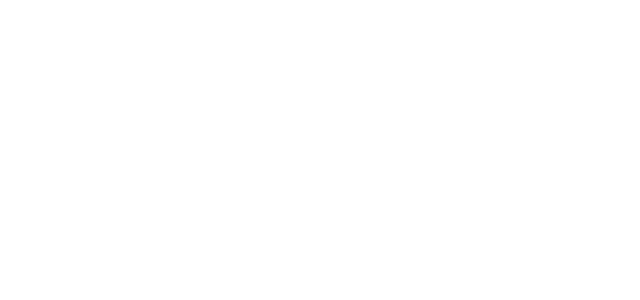
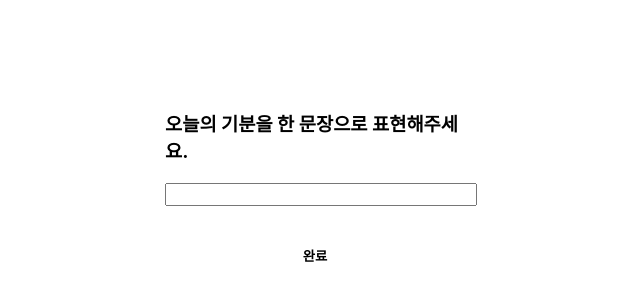
Before and after one commit to moonkey48/ExForAWhile, a React (Create React App) app: page /test in a window 1280 px wide. Before the commit this address had no page. Shown: the part 208-508 px from the top of the page, without its empty margins (325-965 px from the left). Built offline with nearby package versions, Linux system fonts and the light colour scheme.

Commit message:
[feat] add test files to test openai

```diff
--- /dev/null
+++ b/src/api/fetchMood.ts
@@ -0,0 +1,19 @@
+import { Configuration, OpenAIApi } from "openai";
+
+const configuration = new Configuration({
+  apiKey: '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',
+});
+const openai = new OpenAIApi(configuration);
+
+export const fetchMood = async(text: string) => {
+    return await openai.createCompletion({
+        model: "text-davinci-003",
+        prompt: `The CSS code for a color like a ${text}:\n\nbackground-color: #`,
+        temperature: 0,
+        max_tokens: 64,
+        top_p: 1.0,
+        frequency_penalty: 0.0,
+        presence_penalty: 0.0,
+        stop: [";"],
+      });
+}
--- /dev/null
+++ b/src/api/makeImg.ts
@@ -0,0 +1,14 @@
+import { Configuration, OpenAIApi } from "openai";
+
+const configuration = new Configuration({
+  apiKey: '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',
+});
+const openai = new OpenAIApi(configuration);
+
+export const fetchImage = async(text: string) => {
+    return await openai.createImage({
+        prompt: text,
+        n: 1,
+        size: "1024x1024",
+    });
+}
--- /dev/null
+++ b/src/components/makeImg/makeImg.module.css
@@ -0,0 +1,32 @@
+* {
+    margin: 0;
+    padding: 0;
+}
+
+.container{
+    width: 100vw;
+    height: 100vh;
+    display: flex;
+    align-items: center;
+    justify-content: center;
+    flex-direction: column;
+}
+form{
+    width: 300px;
+}
+input {
+    width: 100%;
+    margin-top: 20px;
+    padding: 2px 4px;
+}
+input:focus{
+    outline: none;
+}
+button{
+    margin-top: 30px;
+    padding:10px;
+    border: none;
+    background-color: white;
+    font-weight: bold;
+    cursor: pointer;
+}
--- /dev/null
+++ b/src/components/makeImg/makeImg.tsx
@@ -0,0 +1,35 @@
+import { ChangeEvent, FormEvent, useState } from 'react';
+import { fetchImage } from '../../api/makeImg';
+import s from './makeImg.module.css'
+
+const MakeImg = () => {
+    const [url, setUrl] = useState<string>('')
+    const [text, setText] = useState<string>('')
+    const getImg = async () => {
+        await fetchImage(text)
+            .then(data=>setUrl(data.data.data[0].url as string))
+            .catch(e=>console.log(e))
+        setText('')
+    }
+    const handleTextChange = (e:ChangeEvent<HTMLInputElement>) => {
+        setText(e.target.value)
+    }
+    const handleSubmit = (e:FormEvent<HTMLElement>) => {
+        e.preventDefault()
+        getImg()
+    }
+    return (
+        <>
+        <div className={s.container} >
+            <form onSubmit={(e)=>handleSubmit(e)}>
+                <h3>만들기 원하는 이미지를 말해주세요.</h3>
+                <input onChange={handleTextChange} type="text"/>
+            </form>
+            <button onClick={()=>getImg()} >완료</button>
+            <img src={url} style={{width:'300px', height:'300px'}} alt="" />
+        </div>
+        </>
+    )
+}
+
+export default MakeImg;
--- /dev/null
+++ b/src/components/test/moodColor.module.css
@@ -0,0 +1,32 @@
+* {
+    margin: 0;
+    padding: 0;
+}
+
+.container{
+    width: 100vw;
+    height: 100vh;
+    display: flex;
+    align-items: center;
+    justify-content: center;
+    flex-direction: column;
+}
+form{
+    width: 300px;
+}
+input {
+    width: 100%;
+    margin-top: 20px;
+    padding: 2px 4px;
+}
+input:focus{
+    outline: none;
+}
+button{
+    margin-top: 30px;
+    padding:10px;
+    border: none;
+    background-color: white;
+    font-weight: bold;
+    cursor: pointer;
+}
--- /dev/null
+++ b/src/components/test/moodColor.tsx
@@ -0,0 +1,28 @@
+import React, { ChangeEvent, useEffect, useState } from 'react';
+import { fetchMood } from '../../api/fetchMood';
+import s from './moodColor.module.css'
+
+const MoodColor = () => {
+    const [mood, setMood] = useState<string>('fff')
+    const [text, setText] = useState<string>('')
+    const getMood = async () => {
+        await fetchMood(text)
+            .then(data=>setMood(data.data.choices[0].text as string))
+            .catch(e=>console.log(e))
+        setText('')
+    }
+    const handleTextChange = (e:ChangeEvent<HTMLInputElement>) => {
+        setText(e.target.value)
+    }
+    return (
+        <div className={s.container} style={{backgroundColor:`#${mood}`}} >
+            <form>
+                <h3>오늘의 기분을 한 문장으로 표현해주세요.</h3>
+                <input onChange={handleTextChange} type="text"/>
+            </form>
+            <button onClick={()=>getMood()} >완료</button>
+        </div>
+    )
+}
+
+export default MoodColor;
--- a/src/index.tsx
+++ b/src/index.tsx
@@ -7,6 +7,8 @@
 import ExListPage from './pages/ExListPage';
 import { QueryClient, QueryClientProvider } from 'react-query';
 import ExDetailPage from './pages/ExDetailPage';
+import MoodColor from './components/test/moodColor';
+import MakeImg from './components/makeImg/makeImg';
 
 const queryClient = new QueryClient();
 const root = ReactDOM.createRoot(
@@ -20,6 +22,8 @@
           <Route path='/' element={<ExListPage/>} />
           <Route path='/exlist' element={<ExListPage/>} />
           <Route path='/exlist/:id' element={<ExDetailPage/>} />
+          <Route path='/test' element={<MoodColor/>} />
+          <Route path='/img' element={<MakeImg/>} />
         </Routes>
       </BrowserRouter>
     </QueryClientProvider>
```
Also changed, not shown: src/api/chatGPT.ts (added, +10 -0 lines), src/components/makeText/makeText.tsx (added, +7 -0 lines), src/components/makeText/makeTextContainer.tsx (added, +16 -0 lines), src/pages/MakeTextPage.tsx (added, +15 -0 lines).
